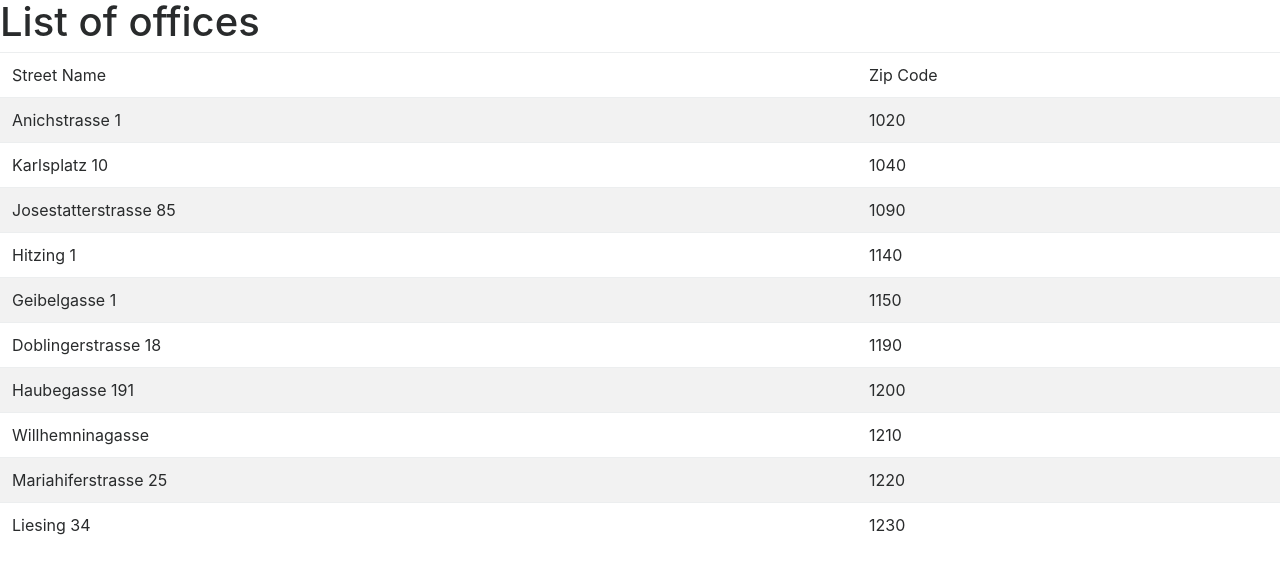
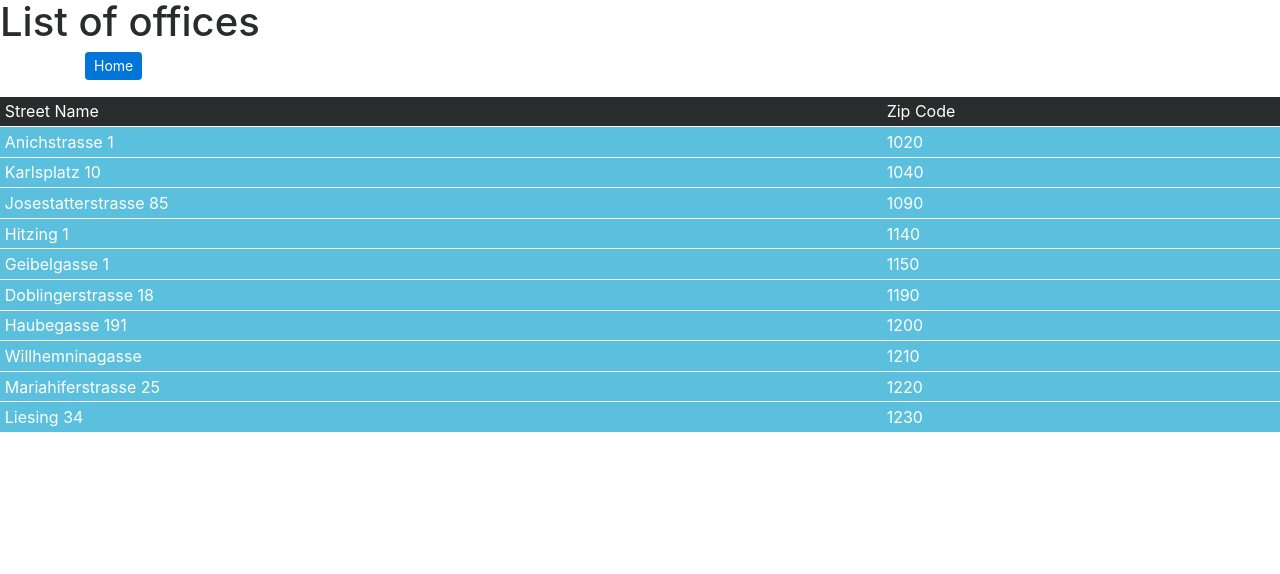
Before and after one commit to hadasamanis99/Hadasa-Geiger-FSWD30-CodeReview11, a PHP site: page /office_list.php in a window 1280 px wide. Shown: the top 574 px of the page. Run offline with PHP 8.4, Linux system fonts and the light colour scheme; data comes from the database, SQL or seed files in the repository; some libraries are stand-ins or nearby versions.

Commit message:
revision1

```diff
--- a/gMap.php
+++ b/gMap.php
@@ -71,6 +71,9 @@
 
 <div id="map" style="width: 320px; height: 480px;"></div>
   <script src="https://maps.googleapis.com/maps/api/js?key=AIzaSyBu-916DdpKAjTmJNIgngS6HL_kDIKU0aU&libraries=geocoding&callback=codeAddress"></script>
+  <script src="https://maps.googleapis.com/maps/api/js?key=AIzaSyD2D9v2hT3-ZvelPdmIJ05Rmv9BEfw_hGw&callback=initMap"
+    async defer></script>
+
 
 </body>
 </html>
--- a/index.php
+++ b/index.php
@@ -78,6 +78,7 @@
   </div>
 </nav>
 
+
 <script src="https://code.jquery.com/jquery-3.2.1.slim.min.js" integrity="sha384-KJ3o2DKtIkvYIK3UENzmM7KCkRr/rE9/Qpg6aAZGJwFDMVNA/GpGFF93hXpG5KkN" crossorigin="anonymous"></script>
 <script src="https://cdnjs.cloudflare.com/ajax/libs/popper.js/1.12.9/umd/popper.min.js" integrity="sha384-ApNbgh9B+Y1QKtv3Rn7W3mgPxhU9K/ScQsAP7hUibX39j7fakFPskvXusvfa0b4Q" crossorigin="anonymous"></script>
 <script src="https://maxcdn.bootstrapcdn.com/bootstrap/4.0.0-beta.3/js/bootstrap.min.js" integrity="sha384-a5N7Y/aK3qNeh15eJKGWxsqtnX/wWdSZSKp+81YjTmS15nvnvxKHuzaWwXHDli+4" crossorigin="anonymous"></script>
--- a/office_list.php
+++ b/office_list.php
@@ -21,13 +21,13 @@
 $result = $conn->query($sql);
 echo "<H1>List of offices</H1>";
 if ($result->num_rows > 0) {
-    echo "<table class='table table-striped'>";
-    echo "<thead class='table table-striped'>";
+    echo "<table class='table table-sm table-inverse'>";
+    echo "<thead class='thead-inverse'>";
     echo "<td> Street Name </td><td>Zip Code</td>";
     echo "</thead>";
     // output data of each row
     while($row = $result->fetch_assoc()) {
-        echo "<tr class='table table-striped'>";
+        echo "<tr class='bg-info text-white'>";
         echo "<td> " . $row["street_name"] . "</td><td>" . $row["Zip"] . "</td>";
         echo "</tr>";
     }
@@ -36,6 +36,12 @@
 }
 $conn->close();
 ?>
+
+<div class="container">
+    <p>
+         <a class="btn btn-sm btn-primary"  href="index.php">Home</a>
+      </p>
+  </div>
 <script src="https://code.jquery.com/jquery-3.1.1.slim.min.js" integrity="sha384-A7FZj7v+d/sdmMqp/nOQwliLvUsJfDHW+k9Omg/a/EheAdgtzNs3hpfag6Ed950n" crossorigin="anonymous"></script>
 <script src="https://cdnjs.cloudflare.com/ajax/libs/tether/1.4.0/js/tether.min.js" integrity="sha384-DztdAPBWPRXSA/3eYEEUWrWCy7G5KFbe8fFjk5JAIxUYHKkDx6Qin1DkWx51bBrb" crossorigin="anonymous"></script>
 <script src="https://maxcdn.bootstrapcdn.com/bootstrap/4.0.0-alpha.6/js/bootstrap.min.js" integrity="sha384-vBWWzlZJ8ea9aCX4pEW3rVHjgjt7zpkNpZk+02D9phzyeVkE+jo0ieGizqPLForn" crossorigin="anonymous"></script>
```
Also changed, not shown: cars_list.php (+8 -2 lines), cars_locations.php (+9 -3 lines), cars_per_location.php (+8 -2 lines).
